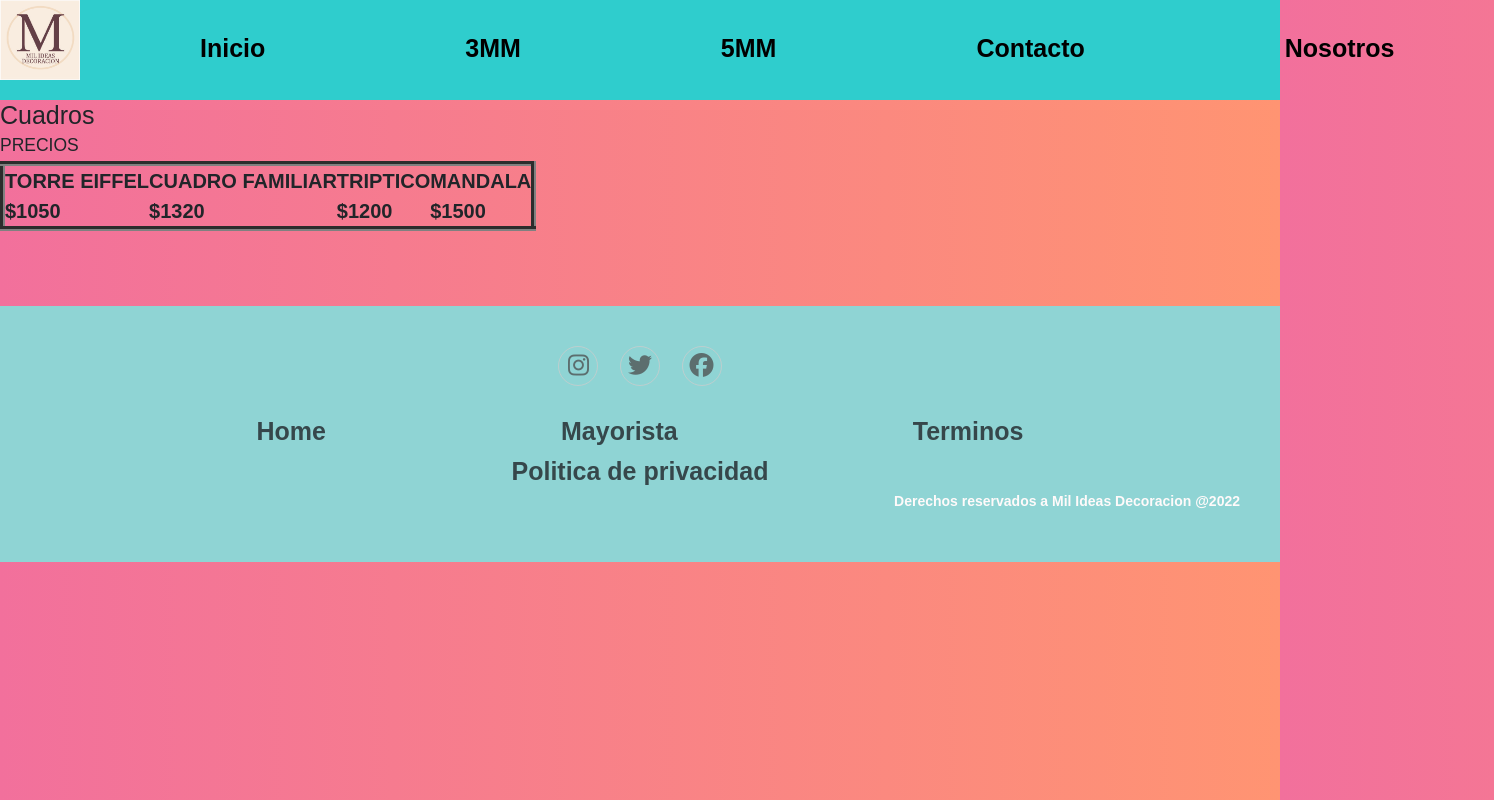
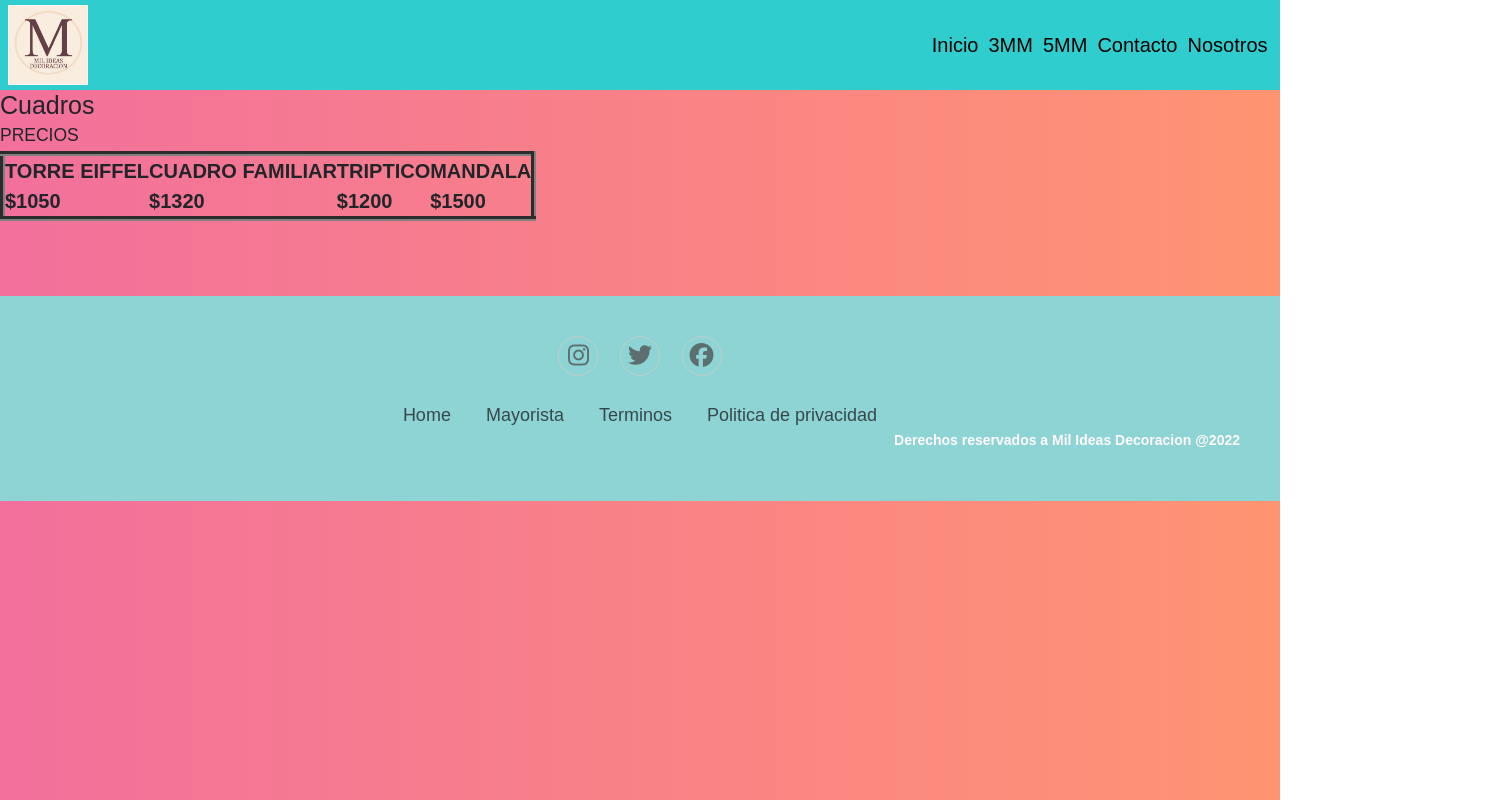
Before and after one commit to FacuAlvarez00/MilIdeasDecoraci-n, a plain HTML site: page milIdeas/5mm.html in a window 1280 px wide. Shown: the whole page, 1494 px wide, since content can reach past the window. Drawn offline with nearby package versions, Linux system fonts and the light colour scheme.

Commit message:
navbar bootstrap

```diff
--- a/css/estilos.css
+++ b/css/estilos.css
@@ -31,7 +31,19 @@ body{
 }
 
 
-header{
+nav{
+    background-color: #2fcdcd;
+}
+
+.navbar-light .navbar-nav .nav-link.active, .navbar-light .navbar-nav .show>.nav-link{
+    color: black;
+}
+
+.navbar-collapse{
+    flex-grow: inherit;
+}
+
+/* header{
     display: flex;
     justify-content: space-between;
     background: #2fcdcd;
@@ -44,10 +56,6 @@ nav{
 }
 
 
-.iconoBarra{
-    width: 80px;
-    height: 80px;
-}
 
 ul li{
     list-style: none;
@@ -65,6 +73,10 @@ ul li a{
 
 .lista_index{
     display: flex;
+} */
+.iconoBarra{
+    width: 80px;
+    height: 80px;
 }
 /* index */
 
--- a/milIdeas/5mm.html
+++ b/milIdeas/5mm.html
@@ -17,18 +17,37 @@
 
 <body>
 
-    <header>
-        <img class="iconoBarra" src="../assets/icon/1.jpg">
-        <nav class="menu">
-            <ul class="lista_index">
-                <li><a class="active" href="../index.html">Inicio</a></li>
-                <li><a href="../milIdeas/3mm.html">3MM</a></li>
-                <li><a href="../milIdeas/5mm.html">5MM</a></li>
-                <li><a href="../milIdeas/contacto.html">Contacto</a></li>
-                <li><a href="../milIdeas/nosotros.html">Nosotros</a></li>
+    <nav class="navbar navbar-expand-lg navbar-light">
+        <div class="container-fluid">
+            <img class="iconoBarra" src="../assets/icon/1.jpg">
+        <button class="navbar-toggler" type="button" data-bs-toggle="collapse" data-bs-target="#navbarSupportedContent" aria-controls="navbarSupportedContent" aria-expanded="false" aria-label="Toggle navigation">
+            <span class="navbar-toggler-icon"></span>
+        </button>
+        <div class="collapse navbar-collapse" id="navbarSupportedContent">
+            <ul class="navbar-nav me-auto mb-2 mb-lg-0">
+            <li class="nav-item">
+                <a class="nav-link active" aria-current="page" href="../index.html">Inicio</a>
+            </li>
+
+            <li class="nav-item">
+                <a class="nav-link active" aria-current="page" href="../milIdeas/3mm.html">3MM</a>
+            </li>
+
+            <li class="nav-item">
+                <a class="nav-link active" aria-current="page" href="../milIdeas/5mm.html">5MM</a>
+            </li>
+
+            <li class="nav-item">
+                <a class="nav-link active" aria-current="page" href="../milIdeas/contacto.html">Contacto</a>
+            </li>
+
+            <li class="nav-item">
+                <a class="nav-link active" aria-current="page" href="../milIdeas/nosotros.html">Nosotros</a>
+            </li>
             </ul>
-        </nav>
-    </header>
+        </div>
+        </div>
+    </nav>
 
 <main>
     <h1>Cuadros</h1>
```
Also changed, not shown: index.html (+30 -11 lines), milIdeas/3mm.html (+30 -12 lines), milIdeas/contacto.html (+30 -11 lines), milIdeas/nosotros.html (+30 -11 lines).
